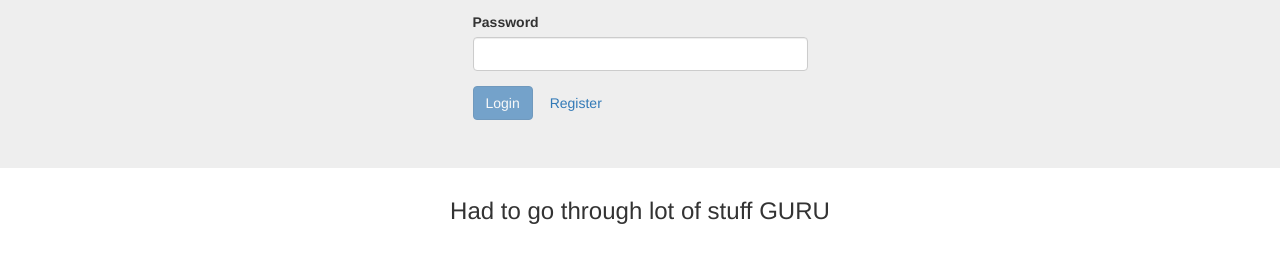
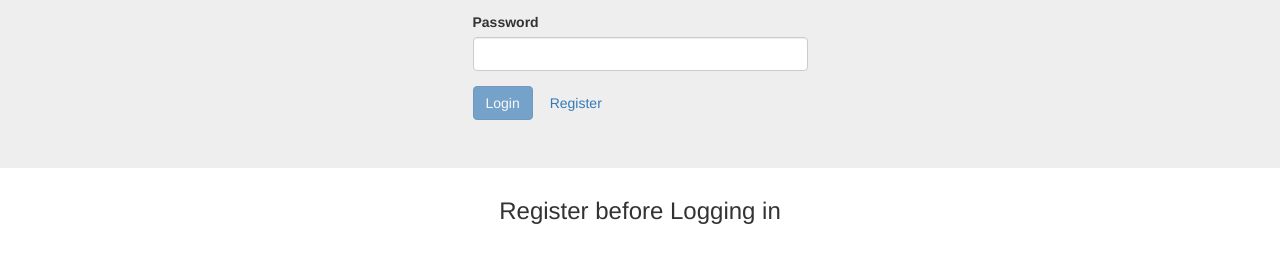
Before and after one commit to saddusandy/LoginApp, a plain HTML site: page index.html in a window 1280 px wide. Shown: the part 173-436 px from the top of the page. Drawn offline with Linux system fonts and the light colour scheme.

Commit message:
Update index.html

```diff
--- a/index.html
+++ b/index.html
@@ -17,7 +17,7 @@
     </div>
     <div class="credits text-center">
 
-        <h3>Had to go through lot of stuff GURU</h3>
+        <h3>Register before Logging in</h3>
 
 
     </div>
```
